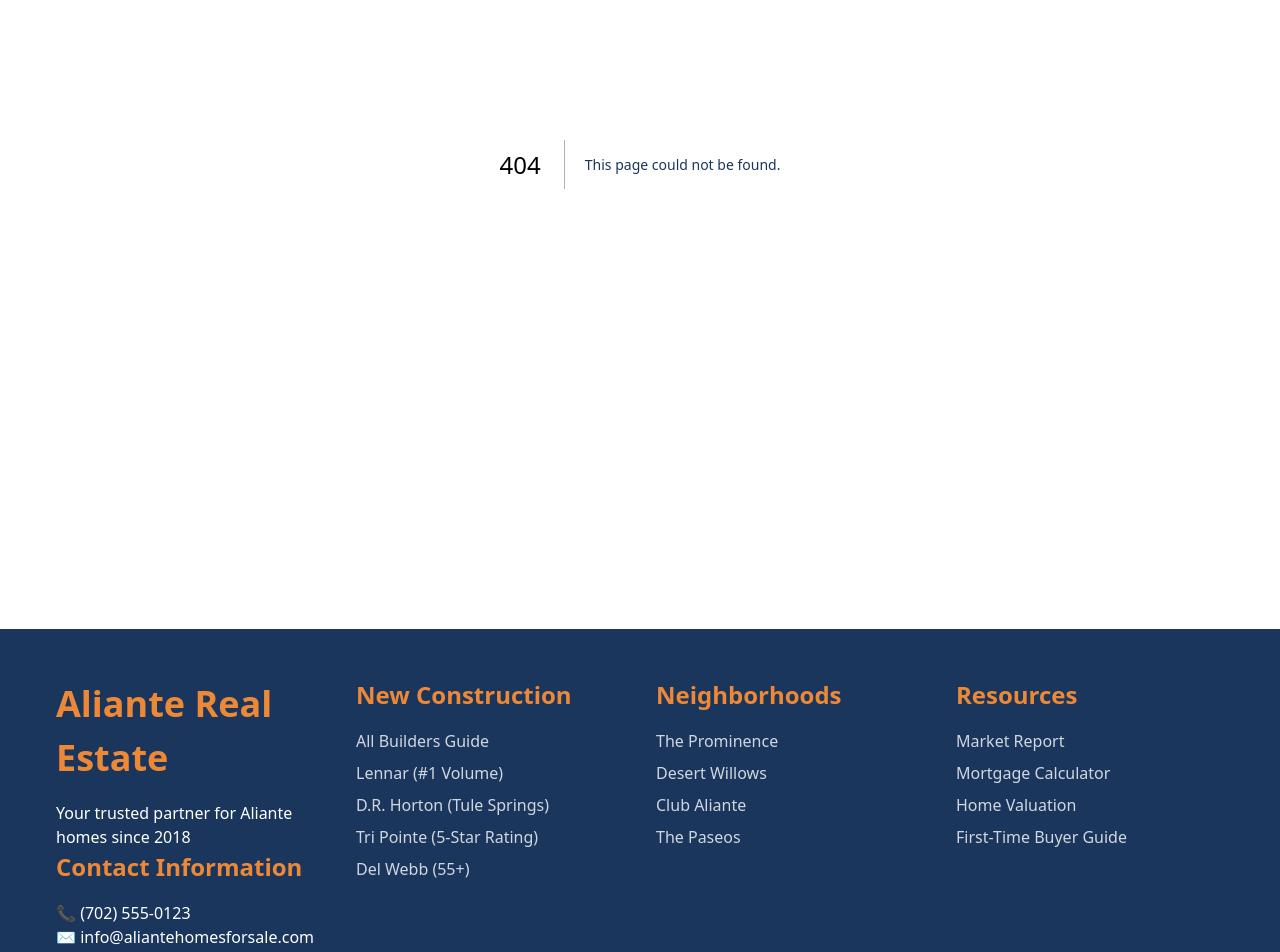
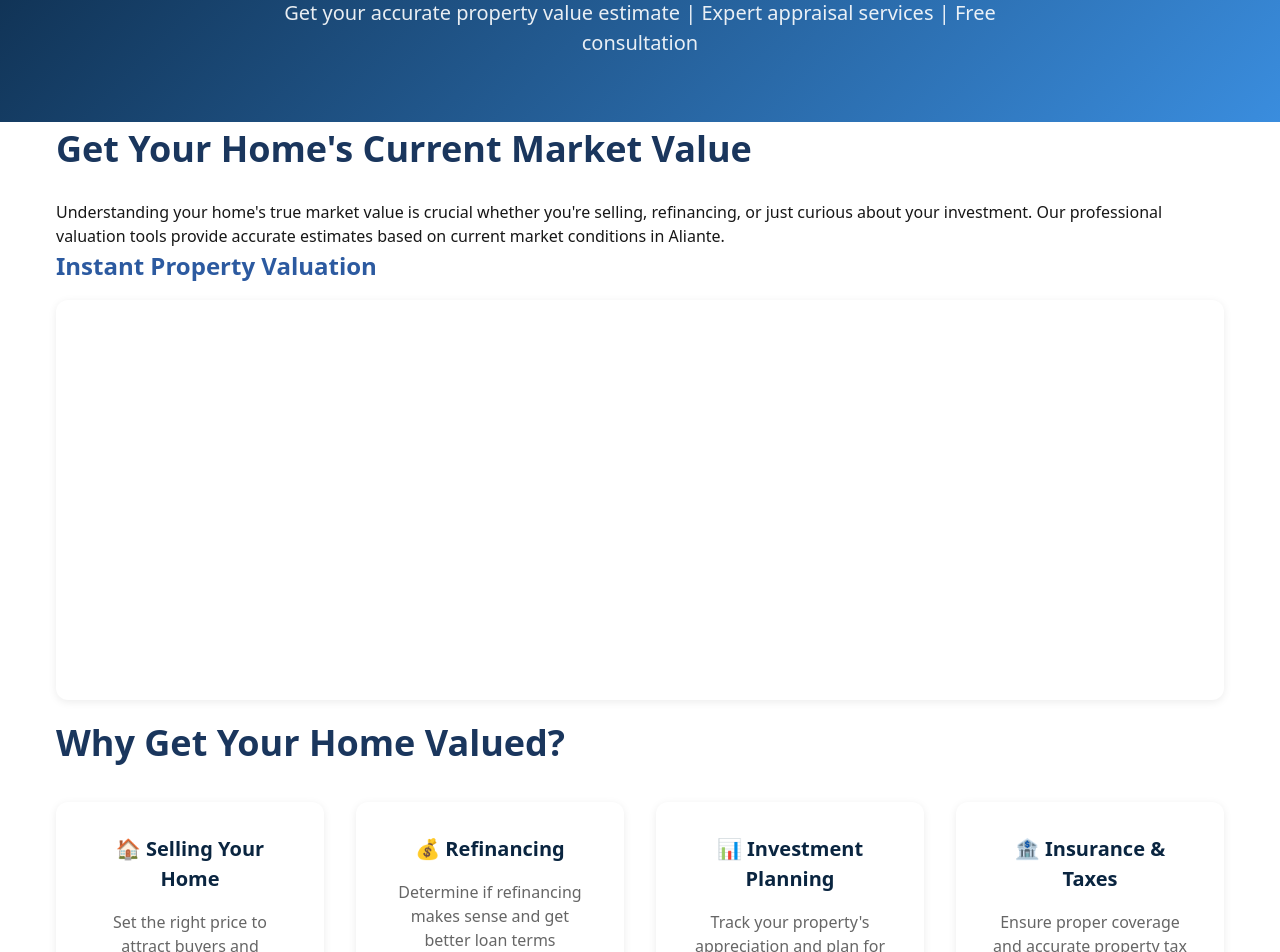
Before and after one commit to DrJanDuffy/aliantehomesforsale.com, a Next.js app: page /home-valuation in a window 1280 px wide. Before the commit this address had no page. Shown: the part 348-1300 px from the top of the page. Built offline with nearby package versions, Linux system fonts and the light colour scheme.

Commit message:
feat: Add home valuation page with RealScout home value widget and comprehensive valuation services

```diff
--- /dev/null
+++ b/app/home-valuation/page.tsx
@@ -0,0 +1,170 @@
+import type { Metadata } from 'next';
+import StructuredData from '../components/StructuredData';
+
+export const metadata: Metadata = {
+  title: 'Home Valuation Aliante | Get Your Property Value Estimate | Expert Appraisal',
+  description: 'Get an accurate home valuation for your Aliante property. Expert appraisal services, market analysis, and instant value estimates. Free consultation available.',
+  keywords: 'home valuation Aliante, property appraisal, home value estimate, Aliante real estate value, property assessment',
+  openGraph: {
+    title: 'Home Valuation Aliante | Get Your Property Value Estimate',
+    description: 'Expert appraisal services and instant value estimates for Aliante properties',
+    type: 'website',
+    url: 'https://aliantehomesforsale.com/home-valuation',
+  },
+};
+
+export default function HomeValuation() {
+  return (
+    <>
+      <StructuredData type="RealEstateAgent" />
+
+      <main className="home-valuation-page">
+        {/* Hero Section */}
+        <section className="page-hero">
+          <div className="hero-content">
+            <h1>Home Valuation in Aliante, North Las Vegas</h1>
+            <p className="hero-subtitle">
+              Get your accurate property value estimate | Expert appraisal services | Free consultation
+            </p>
+          </div>
+        </section>
+
+        {/* Valuation Widget Section */}
+        <section className="valuation-widget-section">
+          <div className="container">
+            <div className="valuation-intro">
+              <h2>Get Your Home's Current Market Value</h2>
+              <p>
+                Understanding your home's true market value is crucial whether you're selling, refinancing,
+                or just curious about your investment. Our professional valuation tools provide accurate
+                estimates based on current market conditions in Aliante.
+              </p>
+            </div>
+
+            {/* RealScout Home Value Widget */}
+            <div className="valuation-widget-container">
+              <h3>Instant Property Valuation</h3>
+              <div className="realscout-container">
+                <realscout-home-value agent-encoded-id="QWdlbnQtMjI1MDUw"></realscout-home-value>
+              </div>
+            </div>
+          </div>
+        </section>
+
+        {/* Why Get a Valuation */}
+        <section className="why-valuation">
+          <div className="container">
+            <h2>Why Get Your Home Valued?</h2>
+            <div className="reasons-grid">
+              <div className="reason-card">
+                <h3>🏠 Selling Your Home</h3>
+                <p>Set the right price to attract buyers and maximize your return on investment</p>
+              </div>
+
+              <div className="reason-card">
+                <h3>💰 Refinancing</h3>
+                <p>Determine if refinancing makes sense and get better loan terms</p>
+              </div>
+
+              <div className="reason-card">
+                <h3>📊 Investment Planning</h3>
+                <p>Track your property's appreciation and plan for future investments</p>
+              </div>
+
+              <div className="reason-card">
+                <h3>🏦 Insurance & Taxes</h3>
+                <p>Ensure proper coverage and accurate property tax assessments</p>
+              </div>
+            </div>
+          </div>
+        </section>
+
+        {/* Valuation Methods */}
+        <section className="valuation-methods">
+          <div className="container">
+            <h2>Our Valuation Methods</h2>
+            <div className="methods-grid">
+              <div className="method-card">
+                <h3>Automated Valuation Model (AVM)</h3>
+                <p>Instant estimates using advanced algorithms and recent sales data</p>
+                <ul>
+                  <li>Real-time market analysis</li>
+                  <li>Comparable sales data</li>
+                  <li>Market trend analysis</li>
+                </ul>
+              </div>
+
+              <div className="method-card">
+                <h3>Comparative Market Analysis (CMA)</h3>
+                <p>Detailed analysis comparing your home to similar properties</p>
+                <ul>
+                  <li>Recent sales comparisons</li>
+                  <li>Property feature analysis</li>
+                  <li>Market positioning strategy</li>
+                </ul>
+              </div>
+
+              <div className="method-card">
+                <h3>Professional Appraisal</h3>
+                <p>Licensed appraiser evaluation for official purposes</p>
+                <ul>
+                  <li>On-site property inspection</li>
+                  <li>Detailed condition assessment</li>
+                  <li>Official documentation</li>
+                </ul>
+              </div>
+            </div>
+          </div>
+        </section>
+
+        {/* Market Insights */}
+        <section className="market-insights">
+          <div className="container">
+            <h2>Aliante Market Valuation Trends</h2>
+            <div className="insights-grid">
+              <div className="insight-card">
+                <h3>Average Appreciation</h3>
+                <p className="insight-number">8.2%</p>
+                <p className="insight-detail">Annual growth rate over the past 5 years</p>
+              </div>
+
+              <div className="insight-card">
+                <h3>Price per Sq Ft</h3>
+                <p className="insight-number">$245</p>
+                <p className="insight-detail">Current market average in Aliante</p>
+              </div>
+
+              <div className="insight-card">
+                <h3>Days on Market</h3>
+                <p className="insight-number">32</p>
+                <p className="insight-detail">Average time to sell in current market</p>
+              </div>
+
+              <div className="insight-card">
+                <h3>Market Confidence</h3>
+                <p className="insight-number">High</p>
+                <p className="insight-detail">Strong buyer demand and stable prices</p>
+              </div>
+            </div>
+          </div>
+        </section>
+
+        {/* CTA Section */}
+        <section className="cta-section">
+          <div className="container">
+            <h2>Ready to Know Your Home's True Value?</h2>
+            <p>Get an accurate valuation and expert guidance from local Aliante specialists</p>
+            <div className="cta-buttons">
+              <a href="/contact" className="cta-button primary">
+                Schedule Professional Appraisal
+              </a>
+              <a href="/market-report" className="cta-button secondary">
+                Get Market Report
+              </a>
+            </div>
+          </div>
+        </section>
+      </main>
+    </>
+  );
+}
```
